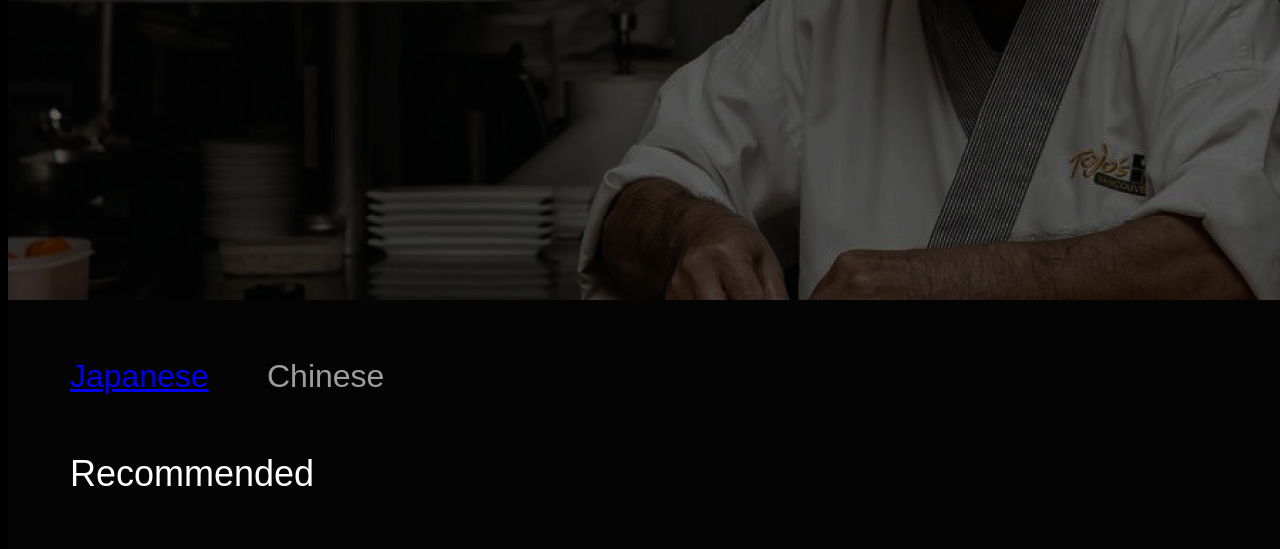
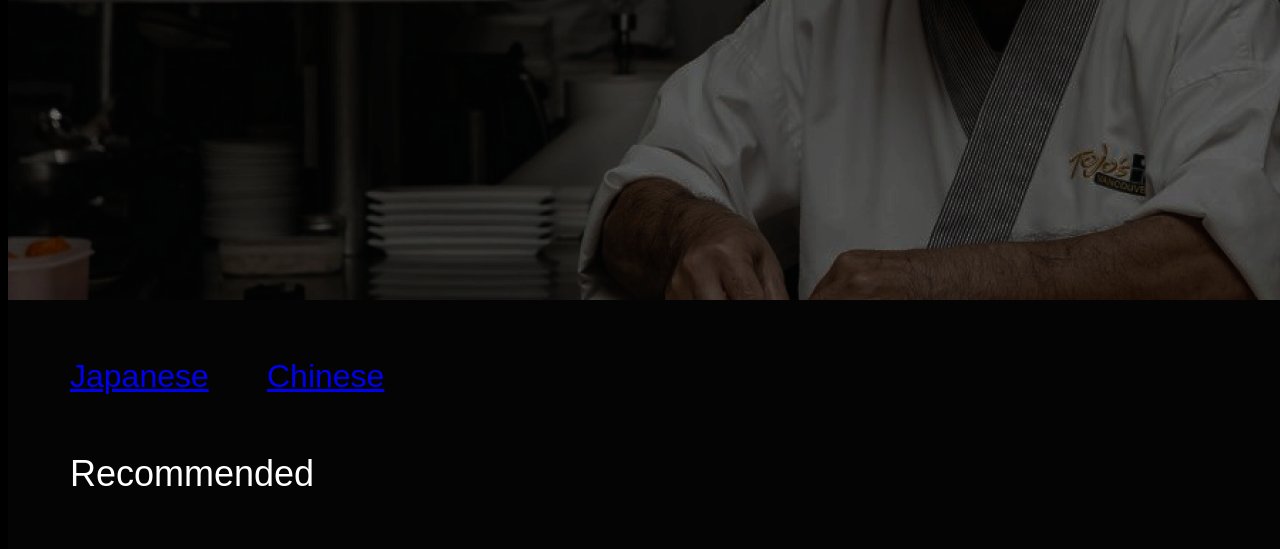
Before and after one commit to VIIProgramm/delisish, a website built with Vite: page menu.html in a window 1280 px wide. Shown: the part 240-789 px from the top of the page. Built offline with nearby package versions, Linux system fonts and the light colour scheme.

Commit message:
chin href

```diff
--- a/menu.html
+++ b/menu.html
@@ -15,7 +15,7 @@
           src="photo_2/photo1.png"
         />
         <div class="japanese"><a href="japane.html">Japanese</a></div>
-        <div class="chinese">Chinese</div>
+        <div class="chinese"><a href="chine.html">Chinese</a></div>
         <div class="recommended">Recommended</div>
         <div class="component-18">
           <div class="jobs">Jobs<br /></div>
```
